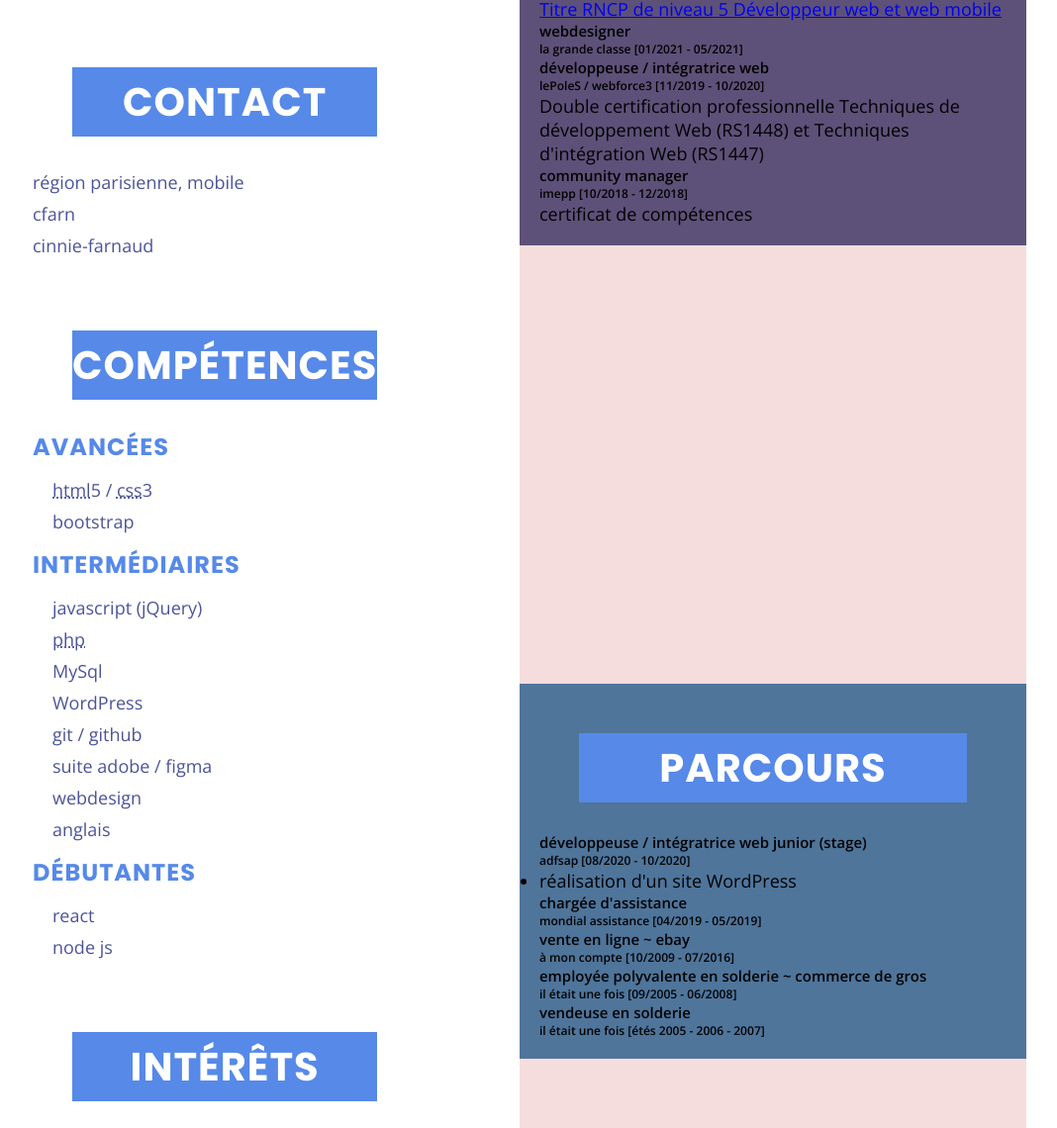
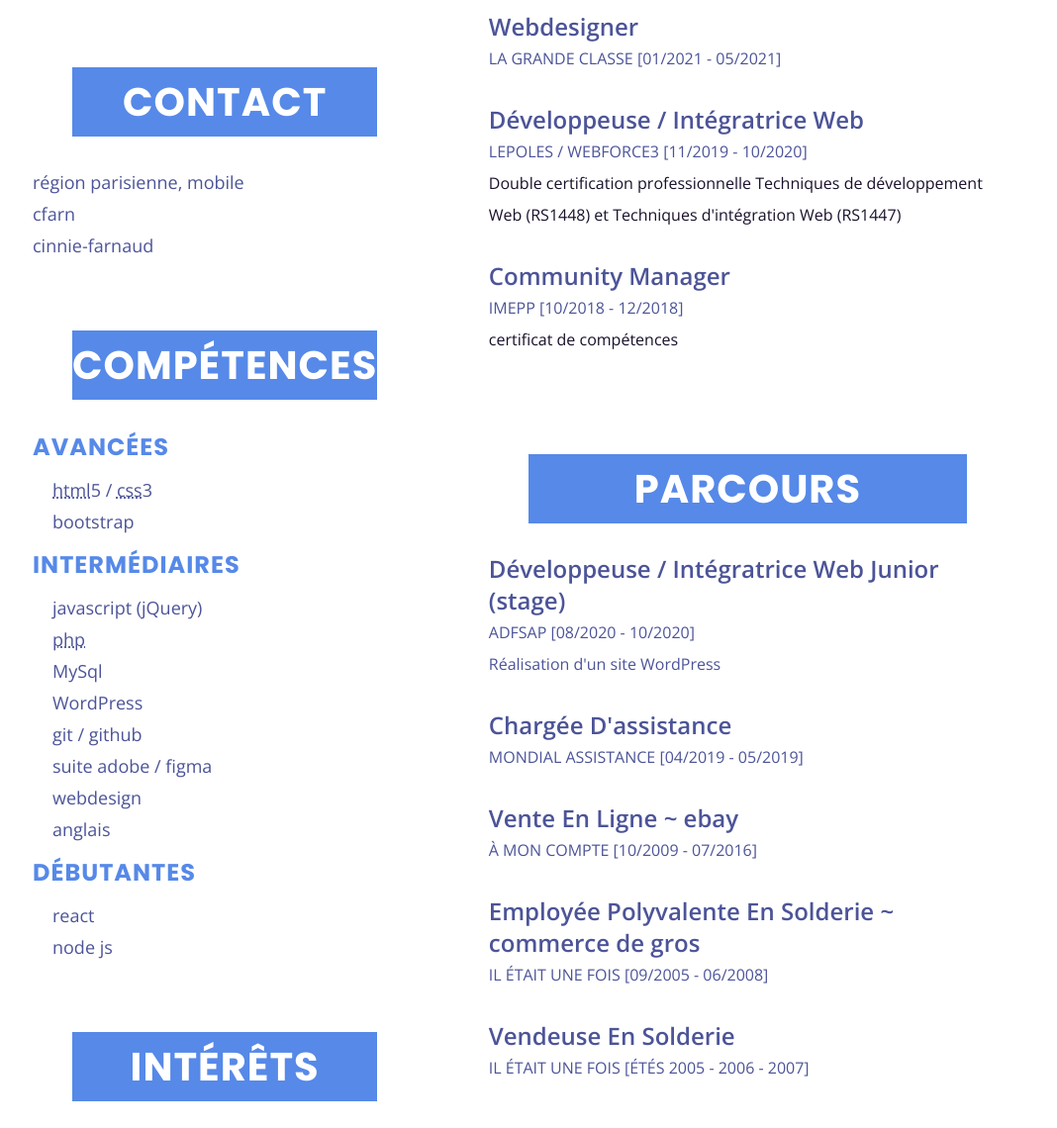
Before and after one commit to cfarn/cv, a plain HTML site: page index.html in a window 1280 px wide. Shown: the part 762-1902 px from the top of the page at 99% size, without its empty margins (115-1183 px from the left). Drawn offline with nearby package versions, Linux system fonts and the light colour scheme.

Commit message:
main css

```diff
--- a/css/style.css
+++ b/css/style.css
@@ -29,7 +29,6 @@ body {
     padding: 5vh 0;
     text-align: center;
     font-family: 'Poppins', sans-serif;
-    background-color: lightgray;
 }
 
 .title1 {
@@ -47,7 +46,7 @@ body {
     color: #4c5498;
 }
 
-.title2 span {
+.title2 span, .title5 span {
     text-transform: lowercase;
 }
 
@@ -65,21 +64,57 @@ body {
     padding: 5px 0;
 }
 
+.main_art {
+    color: #4c5498;
+    line-height: 2rem;
+    margin-bottom: 30px;
+}
+
+.title5 {
+    text-transform: capitalize;
+    font-weight: 600;
+    font-size: 1.5rem;
+}
+
+.title6 {
+    text-transform: uppercase;
+    font-weight: 400;
+    font-size: 1rem;
+}
+
+.main_art p {
+    color: #1a112b;
+    font-size: 1rem;
+}
+
+.main_art p a {
+    text-decoration: none;
+    color: #1a112b;
+}
+
+.main_art ul {
+    list-style-type: none;
+}
+
+.main_art li {
+    font-size: 1rem;
+}
+
 .container, .aside {
     display: flex;
     flex-flow: column wrap;
-    justify-content: space-around;
     margin-top: 30px;
     font-family: 'Open Sans', sans-serif;
 }
 
 .container {
-    background-color: #f5dddd;
-    width: 50%;
+    justify-content: center;
+    width: 55%;
     order: 2;
 }
 
 .aside {
+    justify-content: space-around;
     width: 40%;
     order: 1;
 }
@@ -101,6 +136,14 @@ body {
 }
 .a4 {
     order: 4;
+}
+
+.b1 {
+    order: 1;
+}
+
+.b2 {
+    order: 2;
 }
 
 /* À propos */
@@ -157,10 +200,3 @@ body {
     color: #4c5498;
     font-weight: 400;
 }
-
-
-
-.bleu {background-color: #4f759b;}
-.vert {background-color: #92c9b1;}
-.mauve {background-color: #5d5179;}
-.jaune {background-color: rgb(246, 246, 127);}
--- a/index.html
+++ b/index.html
@@ -15,54 +15,54 @@
         </header>
         <main class="container">
             <!-- formation -->
-            <section class="bloc mauve">
+            <section class="bloc b1">
                 <h3 class="section_title">formation</h3>
-                <article>
-                    <h5>développeuse web en alternance</h5>
-                    <h6>konexio <span class="date">[05/2022 - 05/2023]</span></h6>
+                <article class="main_art">
+                    <h5 class="title5">développeuse web <span>en alternance</spa></h5>
+                    <h6 class="title6">konexio <span class="date">[05/2022 - 05/2023]</span></h6>
                     <p><a href="https://www.konexio.eu/uploads/1/2/0/2/120245745/site___dev_web_7_alternance_page_2.pdf" target="_blank">Titre <abbr>RNCP</abbr> de niveau 5 Développeur web et web mobile</a></p>
                 </article>
-                <article>
-                    <h5>webdesigner</h5>
-                    <h6>la grande classe <span class="date">[01/2021 - 05/2021]</span></h6>
+                <article class="main_art">
+                    <h5 class="title5">webdesigner</h5>
+                    <h6 class="title6">la grande classe <span class="date">[01/2021 - 05/2021]</span></h6>
                 </article>
-                <article>
-                    <h5>développeuse / intégratrice web</h5>
-                    <h6>lePoleS / webforce3 <span class="date">[11/2019 - 10/2020]</span></h6>
+                <article class="main_art">
+                    <h5 class="title5">développeuse / intégratrice web</h5>
+                    <h6 class="title6">lePoleS / webforce3 <span class="date">[11/2019 - 10/2020]</span></h6>
                     <p>Double certification professionnelle Techniques de développement Web (RS1448) et Techniques d'intégration Web (RS1447)</p>
                 </article>
-                <article>
-                    <h5>community manager</h5>
-                    <h6>imepp <span class="date">[10/2018 - 12/2018]</span></h6>
+                <article class="main_art">
+                    <h5 class="title5">community manager</h5>
+                    <h6 class="title6">imepp <span class="date">[10/2018 - 12/2018]</span></h6>
                     <p>certificat de compétences</p>
                 </article>
             </section><!-- /section_formation -->
 
             <!-- parcours -->
-            <section class="bloc bleu">
+            <section class="bloc b2">
                 <h3 class="section_title">parcours</h3>
-                <article>
-                    <h5>développeuse / intégratrice web junior <span>(stage)</span></h5>
-                    <h6>adfsap <span class="date">[08/2020 - 10/2020]</span></h6>
+                <article class="main_art">
+                    <h5 class="title5">développeuse / intégratrice web junior <span>(stage)</span></h5>
+                    <h6 class="title6">adfsap <span class="date">[08/2020 - 10/2020]</span></h6>
                     <ul>
-                        <li>réalisation d'un site WordPress</li>
+                        <li>Réalisation d'un site WordPress</li>
                     </ul>
                 </article>
-                <article>
-                    <h5>chargée d'assistance</h5>
-                    <h6>mondial assistance <span class="date">[04/2019 - 05/2019]</span></h6>
+                <article class="main_art">
+                    <h5 class="title5">chargée d'assistance</h5>
+                    <h6 class="title6">mondial assistance <span class="date">[04/2019 - 05/2019]</span></h6>
                 </article>
-                <article>
-                    <h5>vente en ligne <span>~ ebay</span></h5>
-                    <h6>à mon compte <span class="date">[10/2009 - 07/2016]</span></h6>
+                <article class="main_art">
+                    <h5 class="title5">vente en ligne <span>~ ebay</span></h5>
+                    <h6 class="title6">à mon compte <span class="date">[10/2009 - 07/2016]</span></h6>
                 </article>
-                <article>
-                    <h5>employée polyvalente en solderie <span>~ commerce de gros</span></h5>
-                    <h6>il était une fois <span class="date">[09/2005 - 06/2008]</span></h6>
+                <article class="main_art">
+                    <h5 class="title5">employée polyvalente en solderie <span>~ commerce de gros</span></h5>
+                    <h6 class="title6">il était une fois <span class="date">[09/2005 - 06/2008]</span></h6>
                 </article>
-                <article>
-                    <h5>vendeuse en solderie</h5>
-                    <h6>il était une fois <span class="date">[étés 2005 - 2006 - 2007]</span></h6>
+                <article class="main_art">
+                    <h5 class="title5">vendeuse en solderie</h5>
+                    <h6 class="title6">il était une fois <span class="date">[étés 2005 - 2006 - 2007]</span></h6>
                 </article>
             </section><!-- /section_parcours -->
         </main><!-- /main -->
```
